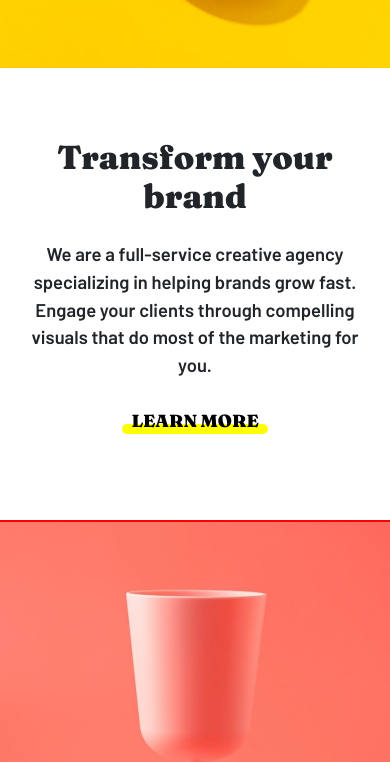
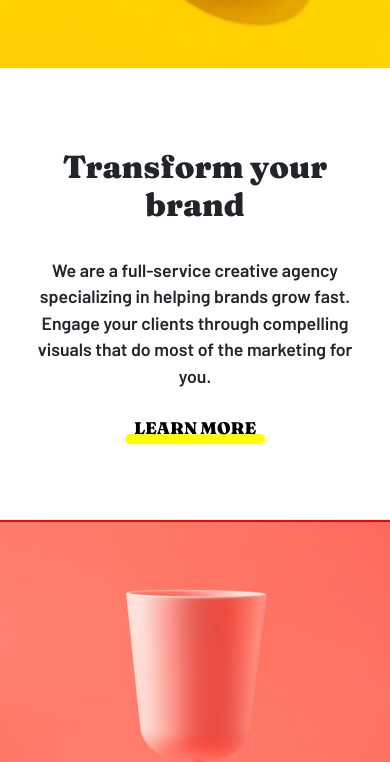
Before and after one commit to gusfoca/sunnyside-agency-landing, a plain HTML site: page index.html in a window 390 px wide. Shown: the part 815-1577 px from the top of the page. Drawn offline with Linux system fonts and the light colour scheme.

Commit message:
Make sizes fixed for inner elements in .line-group-1 (mobile layout)

```diff
--- a/sass/_line-item.scss
+++ b/sass/_line-item.scss
@@ -46,23 +46,35 @@ $desktop-img-path: "./images/desktop";
 
             text-align: center;
 
-            font-size: 4.73vw;
+            display: flex;
 
-            padding: 18vw 8vw 0 8vw;
+            flex-flow: column nowrap;
+
+            justify-content: center;
+
+            align-items: center;
+
+            font-size: 17.74px;
+
+            padding: 0 8vw 0 8vw;
 
             height: 83.2vw;
 
             h2 {
 
-                font-size: 8.5vw;
+                font-size: 31.875px;
 
-                line-height: 10vw;
+                line-height: 37.5px;
+
+                max-width: 280px;
 
             }
 
             p {
 
-                margin: 6.5vw 0 7vw 0;
+                margin: 24.375px 0 26.25px 0;
+
+                max-width: 400px;
 
             }
 
@@ -70,7 +82,7 @@ $desktop-img-path: "./images/desktop";
 
                 font-family: Fraunces;
 
-                font-size: 4.5vw;
+                font-size: 16.87px;
 
                 font-weight: bold;
 
```
Also changed, not shown: style.css.
